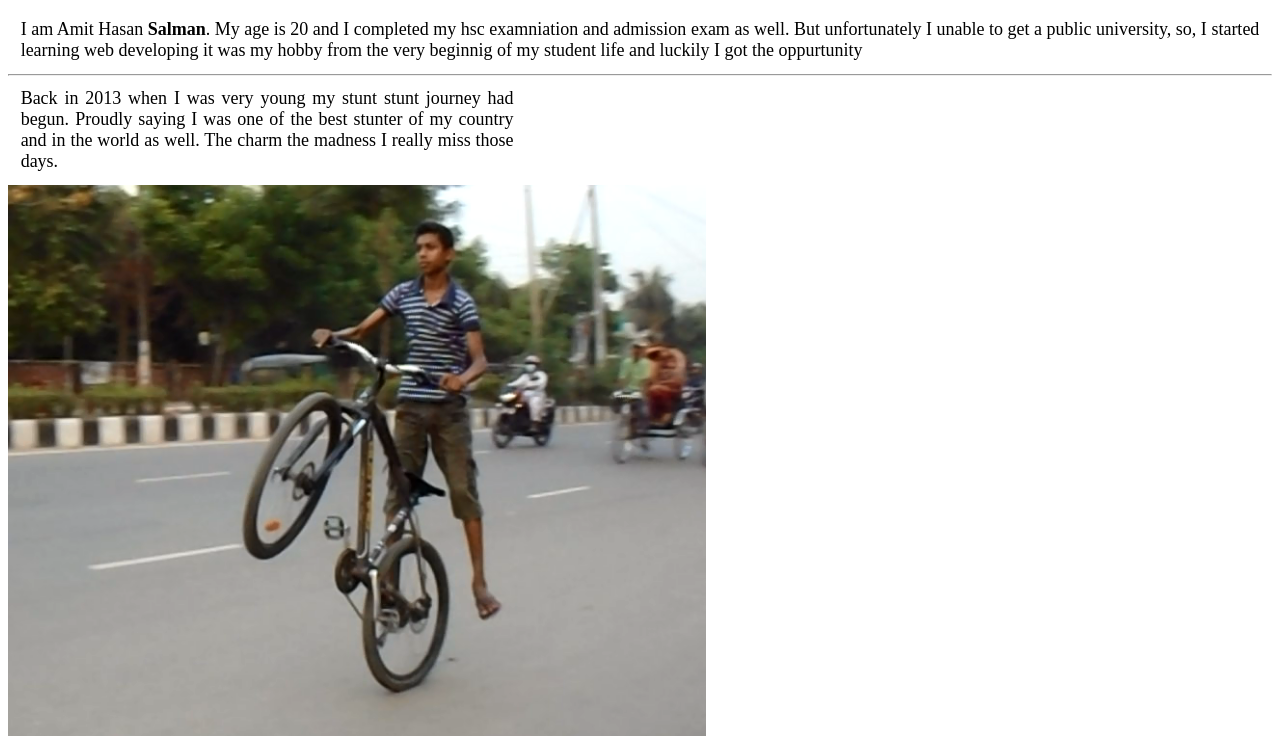
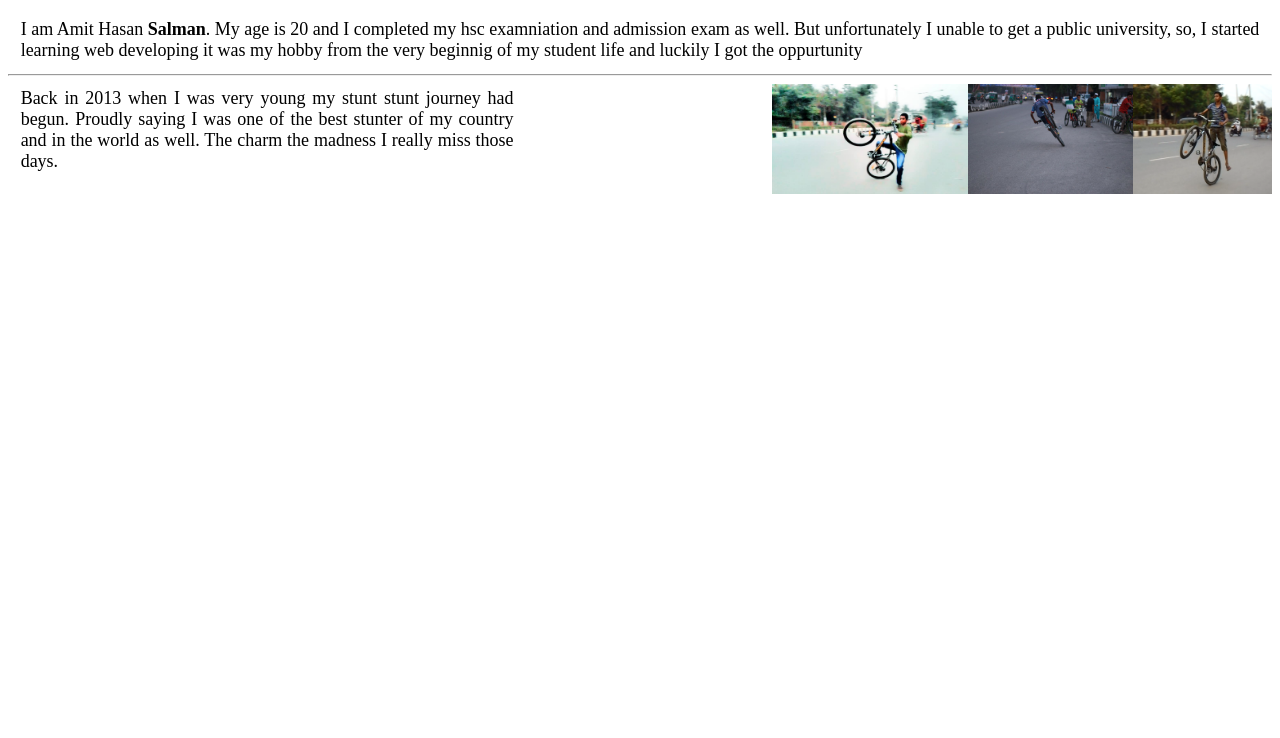
Before and after one commit to Shourovcool/my-fourth, a plain HTML site: page index.html in a window 1280 px wide. Shown: the part 61-799 px from the top of the page. Drawn offline with Linux system fonts and the light colour scheme.

Commit message:
conclusion

```diff
--- a/index.html
+++ b/index.html
@@ -11,11 +11,13 @@
     <h1>First github journey by :<span class="lol">Amit Hasan Salman</span></h1></div>
     <p>I am Amit Hasan <b>Salman</b>. My age is 20 and I completed my hsc examniation and admission exam as well. But unfortunately I unable to get a public university, so, I started learning web developing it was my hobby from the very beginnig of my student life and luckily I got the oppurtunity</p>
     <hr>
+
+    <img class="img_deg" height="110px" src="stuntone.png" alt="">
+    <img class="img_deg" height="110px" src="stunttwo.jpg" alt="">
+    <img class="img_deg" height="110px" src="stuntthree.jpg" alt="">
     <p class="forstunt">Back in 2013 when I was very young my stunt stunt journey had begun. Proudly saying I was one of the best stunter of my country and in the world as well. The charm the madness I really miss those days.</p>
 
-    <img src="stuntone.png" alt="">
-    <img src="stunttwo.jpg" alt="">
-    <img src="stuntthree.jpg" alt="">
+
 
 </body>
 </html>
--- a/style.css
+++ b/style.css
@@ -19,3 +19,6 @@ p{
     margin-left: 15%;
     margin-right: 15%;
 }
+.img_deg{
+    float:right
+}
```
